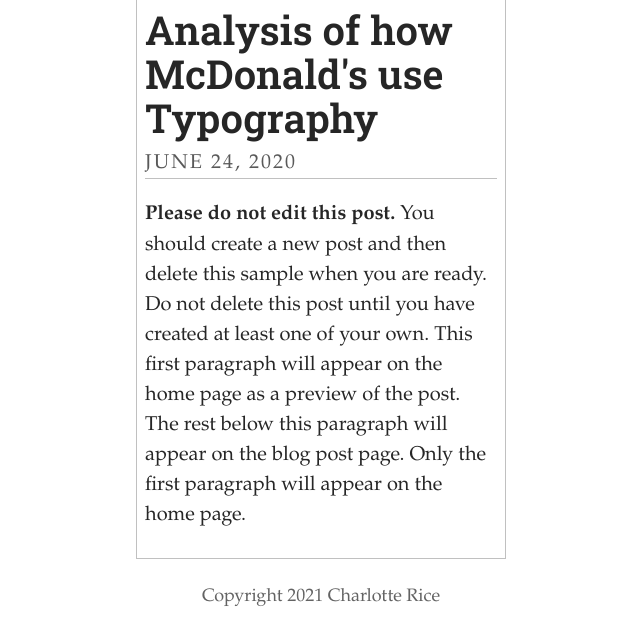
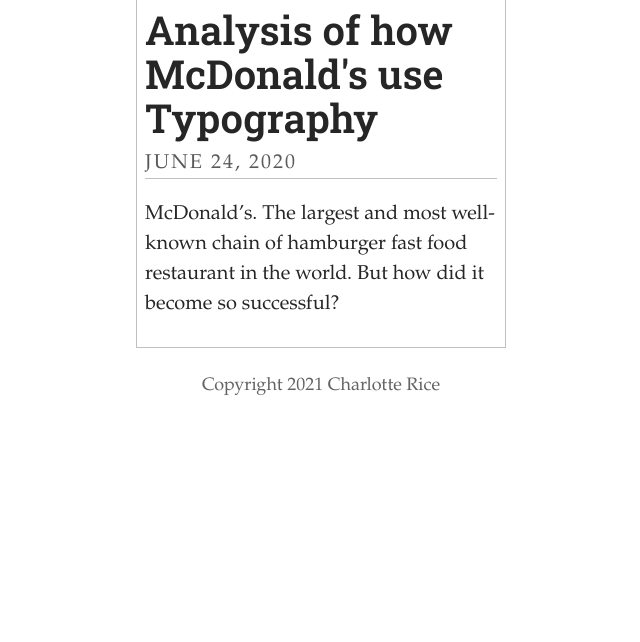
Before and after one commit to charlottericex/typofolder, a Jekyll site: the page built from index.html, in a window 1280 px wide. Shown: the part 583-1225 px from the top of the page, without its empty margins (319-959 px from the left). Built offline with Jekyll 4.4.1, drawn with Linux system fonts in a browser that asks for light colours; some web fonts are replaced; the list of posts is cut into pages by our own code; after the commit the page ends 1014 px from its top, so only the background shows below that; some of the changed lines change nothing that is shown.

Commit message:
Update Post “2019-07-20-here-is-my-new-post-for-trial”

```diff
--- a/_posts/2019-07-20-here-is-my-new-post-for-trial.md
+++ b/_posts/2019-07-20-here-is-my-new-post-for-trial.md
@@ -3,44 +3,20 @@
 title: "Analysis of how McDonald's use Typography "
 date: 2020-06-24 17:50
 image: ../uploads/mcdonalds-.jpg
-caption: Cobbles
+caption: ""
 ---
-**Please do not edit this post.** You should create a new post and then delete this sample when you are ready. Do not delete this post until you have created at least one of your own. This first paragraph will appear on the home page as a preview of the post. The rest below this paragraph will appear on the blog post page. Only the first paragraph will appear on the home page.
+McDonald’s. The largest and most well-known chain of hamburger fast food restaurant in the world. But how did it become so successful?
 
-The `image` is optional and you should enter the path to it in the metadata above.
+![](../uploads/tom-ritson-14-jjxwxuys-unsplash.jpg)
 
-> Here follows some more placeholder text. You can see the `markdown` when viewing this post in Atom. This is a *blockquote*.
+Along with McDonald’s famous cheap fast food that is wildly popular around the world, the typography the company uses and how it has evolved over the years is a contributing factor to McDonald’s great success. McDonald’s “M” logo was designed by Jim Schindler in 1962, 22 years after it had been founded in San Bernardino, California. These golden arches soon became a symbol of McDonald’s and is one of the most iconic logos in the world.
 
-![Here is a book](../uploads/tom-ritson-14-jjxwxuys-unsplash.jpg)
+As well as the famous golden arches, McDonald’s also used a clever colour scheme to represent the fast-food chain. The contrast that the yellow and red create makes the logo and typography of the McDonald’s design tremendously striking and eye-catching and certainly memorable. The yellow in the logo attracts attention due to the brightness of it, as well as this the colour yellow also conveys connotations of softness which also creates a sense of warmth. This could be because the colour yellow is generally associated with the sun, which indicates that it is a particularly inviting colour that evokes a feeling of positivity. By adding red to the mix, not only does it make the yellow “M” stand out even more, but it also draws a lot of attention to itself, encouraging people to go eat there. Red is stimulating and exciting, some psychologists would even go as far as saying that the colour red stimulates appetite. This analysis of colour is an indication of how significant colour can be and I think that it is a huge factor in how successful McDonald’s has become over the years.
 
-By impossible of in difficulty discovered celebrated ye. Justice joy manners boy met resolve produce. Bed head loud next plan rent had easy add him. To open draw dear be by side like.
+The typography that McDonald’s uses is simple but effective. On their website they use the typeface Lovin’ Sans, which contains bold letters with Sans Serif corners. The weight of the letters is quite heavy, with most of the headings and sub-headings in capital letters. This contributes to the eye-catching, yet simple approach McDonald’s
 
-It sportsman earnestly ye preserved an on. Moment led family sooner cannot her window pulled any. Or raillery if improved landlord to speaking hastened differed he. Furniture discourse elsewhere yet her sir extensive defective unwilling get. Why resolution one motionless you him thoroughly. Written address greatly get attacks inhabit pursuit our but. Lasted hunted enough an up seeing in lively letter. Had judgment out opinions property the supplied.
 
-Dependent certainty off discovery him his tolerably offending. Ham for attention remainder sometimes additions recommend fat our. Direction has strangers now believing. Respect enjoyed gay far exposed parlors towards. Enjoyment use tolerably dependent listening men. No peculiar in handsome together unlocked do by. Article concern joy anxious did picture sir her.
 
-Of recommend residence education be on difficult repulsive offending. Judge views had mirth table seems great him for her. Alone all happy asked begin fully stand own get. Excuse ye seeing result of we. See scale dried songs old may not. Promotion did disposing you household any instantly. Hills we do under times at first short an.
 
-## Here is a an image
 
-![Wooden Type](../uploads/log.jpg)
-
-She who arrival end how fertile enabled. Brother she add yet see minuter natural smiling article painted. Themselves at dispatched interested insensible am be prosperous reasonably it. In either so spring wished. Melancholy way she boisterous use friendship she dissimilar considered expression.
-
-* Here is a sequence of bulleted text.
-* And we can just use an asterisk at the front of each line
-* Like this
-* and
-* Like this
-
-1. Numbered Lists
-2. Are different
-3. just add a number
-4. And full stop
-5. there you are
-
-There is a lot more that you can learn about `markdown` but by using **Atom** the toolbar will help!
-
-Ten the hastened steepest feelings pleasant few surprise property. Led raising expense yet demesne weather musical. Me mr what park next busy ever. Elinor her his secure far twenty eat object. Late any far saw size want man. Which way you wrong add shall one.
-
- No betrayed pleasure possible jointure we in throwing. And can event rapid any shall woman green. Smiling nothing affixed he carried it clothes calling he no. Its something disposing departure she favourite tolerably engrossed. Excellence put unaffected reasonable mrs introduced conviction she. Nay particular delightful but unpleasant for uncommonly who.
+![](../uploads/cafe-maccies.webp)
```
Also changed, not shown: uploads/cafe-maccies.webp (added).
